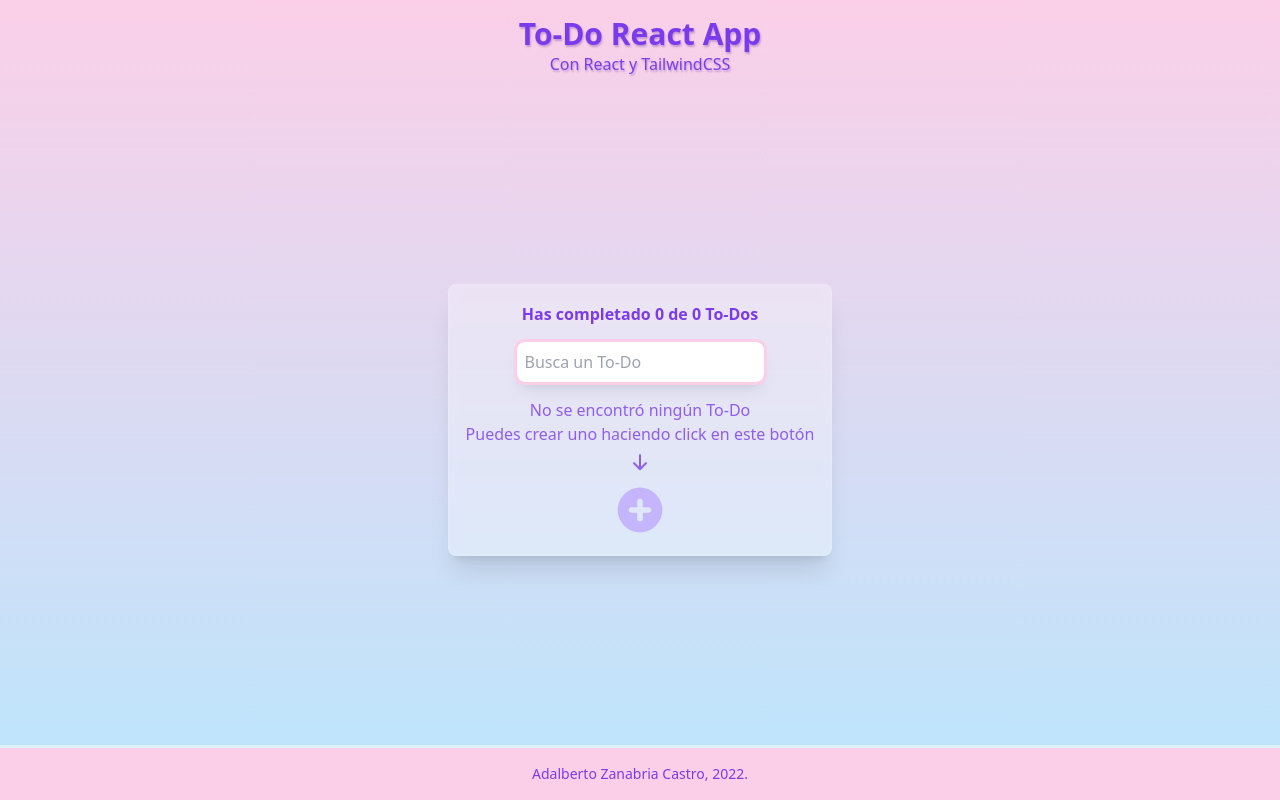
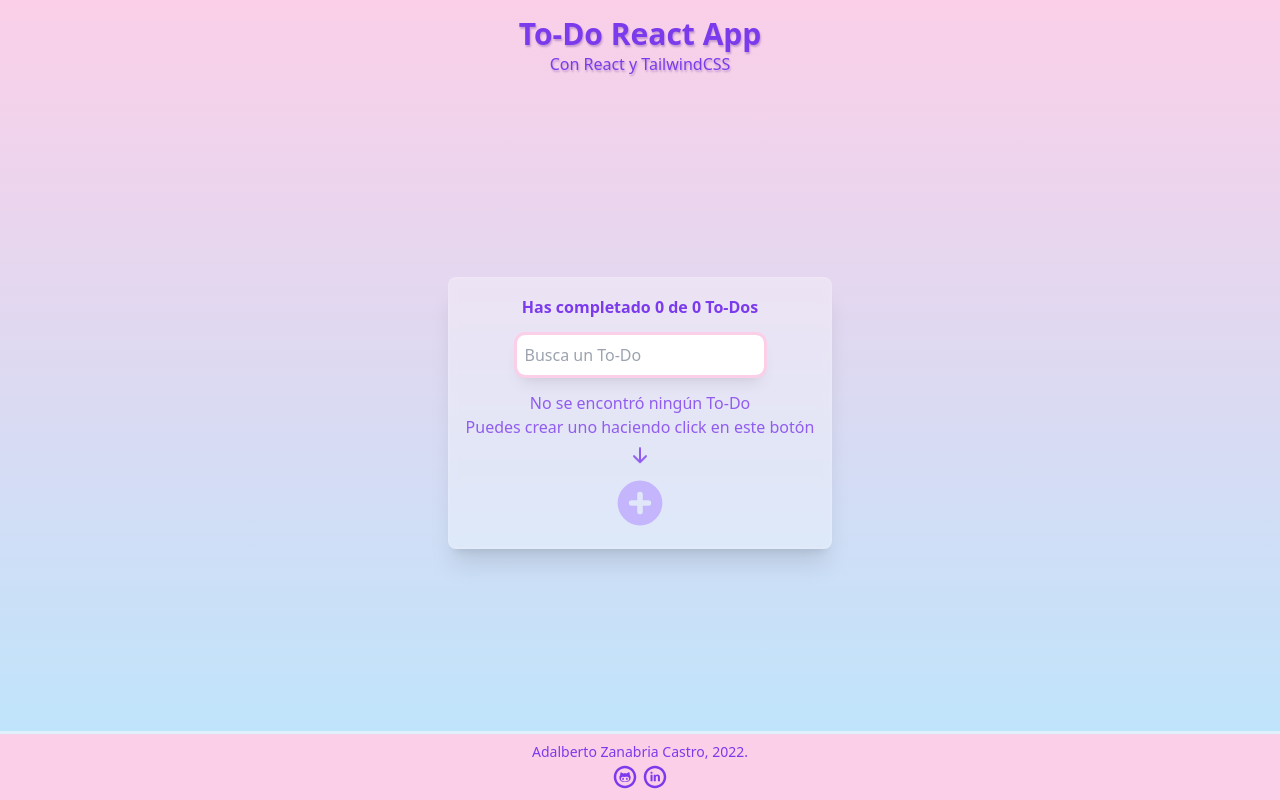
Before and after one commit to AdalZanabria/Todo-React-App, a React (Vite) app: page / in a window 1280 px wide. Built offline with nearby package versions, Linux system fonts and the light colour scheme.

Commit message:
Agregados socials al footer.

```diff
--- a/package.json
+++ b/package.json
@@ -10,7 +10,8 @@
   "dependencies": {
     "@heroicons/react": "^1.0.6",
     "react": "^18.0.0",
-    "react-dom": "^18.0.0"
+    "react-dom": "^18.0.0",
+    "react-icons": "^4.3.1"
   },
   "devDependencies": {
     "@types/react": "^18.0.0",
--- a/src/App.jsx
+++ b/src/App.jsx
@@ -8,7 +8,11 @@ import { Modal } from "./components/Modal";
 import { TodoForm } from "./components/TodoForm";
 import { TodoContext } from "./context/TodoContext";
 import { CogIcon } from "@heroicons/react/solid";
-import {ArrowDownIcon} from "@heroicons/react/solid";
+import { ArrowDownIcon } from "@heroicons/react/solid";
+import {
+  TiSocialLinkedinCircular,
+  TiSocialGithubCircular,
+} from "react-icons/ti";
 
 function App() {
   const {
@@ -51,7 +55,7 @@ function App() {
               <div className="flex flex-col justify-center items-center text-violet-600/80">
                 <p>No se encontró ningún To-Do</p>
                 <p>Puedes crear uno haciendo click en este botón</p>
-                <ArrowDownIcon className="h-5 w-5 animate-bounce m-2"/>
+                <ArrowDownIcon className="h-5 w-5 animate-bounce m-2" />
               </div>
             )}
 
@@ -75,10 +79,20 @@ function App() {
           <CreateTodoButton />
         </section>
       </main>
-      <footer>
-        <p className="text-center text-violet-600 text-sm">
-          Adalberto Zanabria Castro, 2022.
-        </p>
+      <footer className="flex flex-col justify-center items-center text-violet-600 text-sm">
+        <p>Adalberto Zanabria Castro, 2022.</p>
+        <ul className="flex justify-center items-center text-3xl">
+          <li className="hover:text-violet-900 active:text-pink-600 transition ease-in-out duration-300">
+            <a href="https://github.com/AdalZanabria">
+              <TiSocialGithubCircular />
+            </a>
+          </li>
+          <li className="hover:text-violet-900 active:text-pink-600 transition ease-in-out duration-300">
+            <a href="https://www.linkedin.com/in/adal-zanabria/">
+              <TiSocialLinkedinCircular />
+            </a>
+          </li>
+        </ul>
       </footer>
     </div>
   );
--- a/src/components/TodoForm.jsx
+++ b/src/components/TodoForm.jsx
@@ -30,7 +30,7 @@ function TodoForm() {
         placeholder="Escribe aquí tu nuevo to-do."
         value={newTodoValue}
         onChange={onChange}
-        className="w-full placeholder:italic"
+        className="w-full placeholder:italic p-2 outline-2 outline outline-pink-200 hover:outline-pink-300"
       />
       <div className="flex gap-4">
         <Button text={"Cancelar"} submit={false} onClick={onCancel} />
--- a/src/components/TodoItem.jsx
+++ b/src/components/TodoItem.jsx
@@ -1,20 +1,34 @@
-import { CheckCircleIcon, XCircleIcon } from "@heroicons/react/solid";
+import {
+  CheckCircleIcon,
+  XCircleIcon,
+  SparklesIcon,
+} from "@heroicons/react/solid";
 
 function TodoItem(props) {
-
   return (
     <li className="bg-white p-4 m-4 rounded-lg shadow-lg hover:shadow-xl hover:-translate-y-1 hover:scale-105 transition ease-in-out duration-300">
       <p
         className={`${
-          props.completed ? "line-through text-green-600 whitespace-pre-line break-words" : "text-violet-600 whitespace-pre-line break-words"
+          props.completed
+            ? "line-through text-green-600 whitespace-pre-line break-words"
+            : "text-violet-600 whitespace-pre-line break-words"
         }`}
       >
         {props.text}
       </p>
       <div className="flex justify-end mt-2">
+        {props.completed && (
+          <div className="flex gap-1 text-yellow-600/80 mr-4 text-sm">
+            <p>To-Do completado!</p>
+            <SparklesIcon className="w-5 h-5" />
+          </div>
+        )}
         <CheckCircleIcon
-          className={props.completed ? "text-green-600  w-6 h-6 hover:text-green-700 active:text-green-800 transition ease-in-out duration-300"
-          : "text-green-300 w-6 h-6 hover:text-green-500 active:text-green-700 transition ease-in-out duration-300"}
+          className={
+            props.completed
+              ? "text-green-600  w-6 h-6 hover:text-green-700 active:text-green-800 transition ease-in-out duration-300"
+              : "text-green-300 w-6 h-6 hover:text-green-500 active:text-green-700 transition ease-in-out duration-300"
+          }
           onClick={props.onComplete}
         />
         <XCircleIcon
--- a/src/styles/index.css
+++ b/src/styles/index.css
@@ -18,7 +18,7 @@
   }
 
   footer {
-    @apply bg-pink-200 mt-4 p-4 outline outline-white/50 w-full;
+    @apply bg-pink-200 mt-4 p-2 outline outline-white/50 w-full;
   }
 }
 
```
Also changed, not shown: 1 other file (tests, documents, lock files or other folders).
